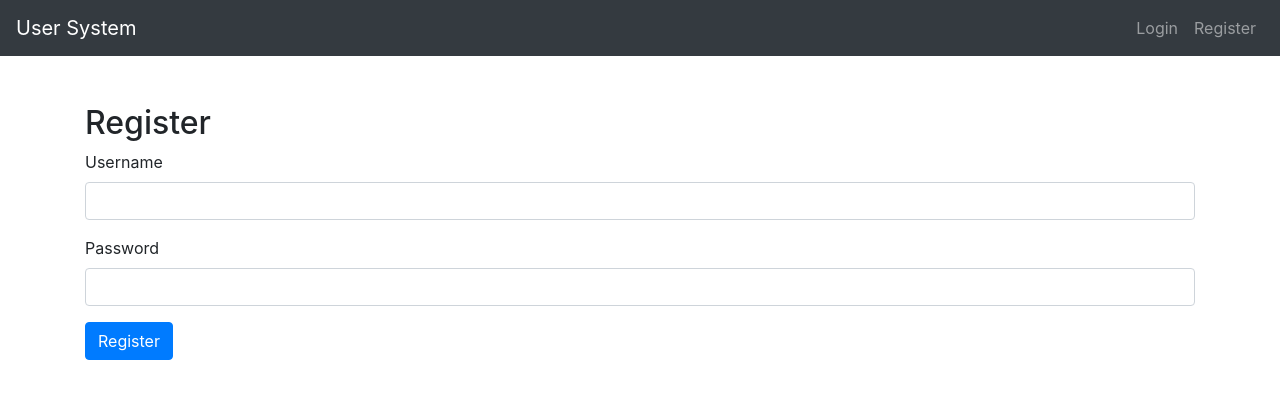
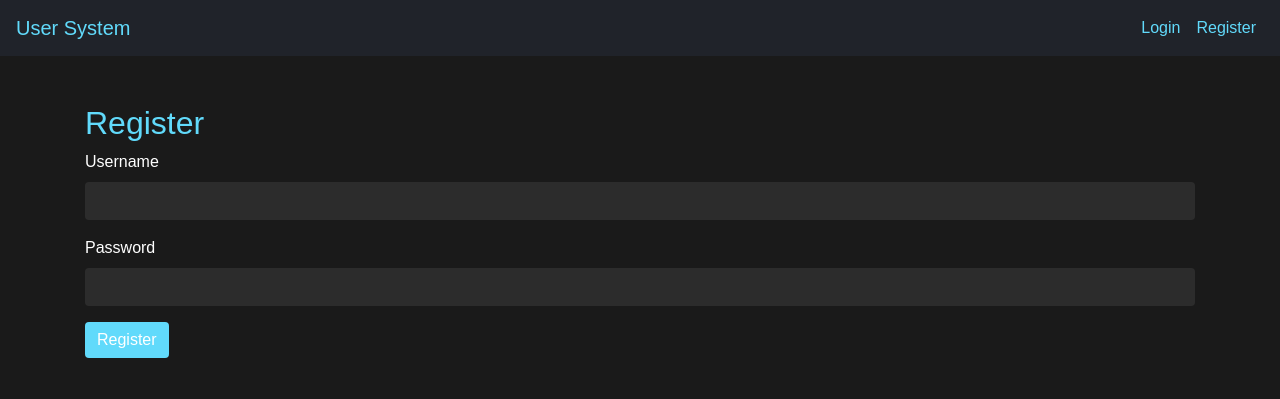
Before and after one commit to hellenhuang66/Swap-System, a Flask app: page /register in a window 1280 px wide. Shown: the top 399 px of the page. Run offline with Flask 2, Linux system fonts and the light colour scheme; some libraries are stand-ins or nearby versions.

Commit message:
Update base.html

```diff
--- a/template/base.html
+++ b/template/base.html
@@ -5,9 +5,52 @@
     <meta name="viewport" content="width=device-width, initial-scale=1.0">
     <title>{{ title }}</title>
     <link rel="stylesheet" href="https://stackpath.bootstrapcdn.com/bootstrap/4.3.1/css/bootstrap.min.css">
+    <style>
+        body {
+            background-color: #1A1A1A;
+            color: #FFFFFF;
+            font-family: Arial, sans-serif;
+        }
+        .navbar {
+            background-color: #20232A;
+        }
+        .navbar-brand, .nav-link {
+            color: #61DAFB !important;
+        }
+        .container {
+            margin-top: 30px;
+        }
+        .form-control {
+            background-color: #2C2C2C;
+            border: none;
+            color: #FFFFFF;
+        }
+        .form-control:focus {
+            box-shadow: none;
+            border-color: #61DAFB;
+        }
+        .form-check-label {
+            color: #FFFFFF;
+        }
+        .btn-primary {
+            background-color: #61DAFB;
+            border: none;
+        }
+        .btn-primary:hover {
+            background-color: #53C5E8;
+        }
+        .alert {
+            background-color: #333;
+            color: #FFFFFF;
+            border-color: #61DAFB;
+        }
+        h2 {
+            color: #61DAFB;
+        }
+    </style>
 </head>
 <body>
-    <nav class="navbar navbar-expand-lg navbar-dark bg-dark">
+    <nav class="navbar navbar-expand-lg">
         <a class="navbar-brand" href="{{ url_for('home') }}">User System</a>
         <div class="collapse navbar-collapse">
             <ul class="navbar-nav ml-auto">
```
